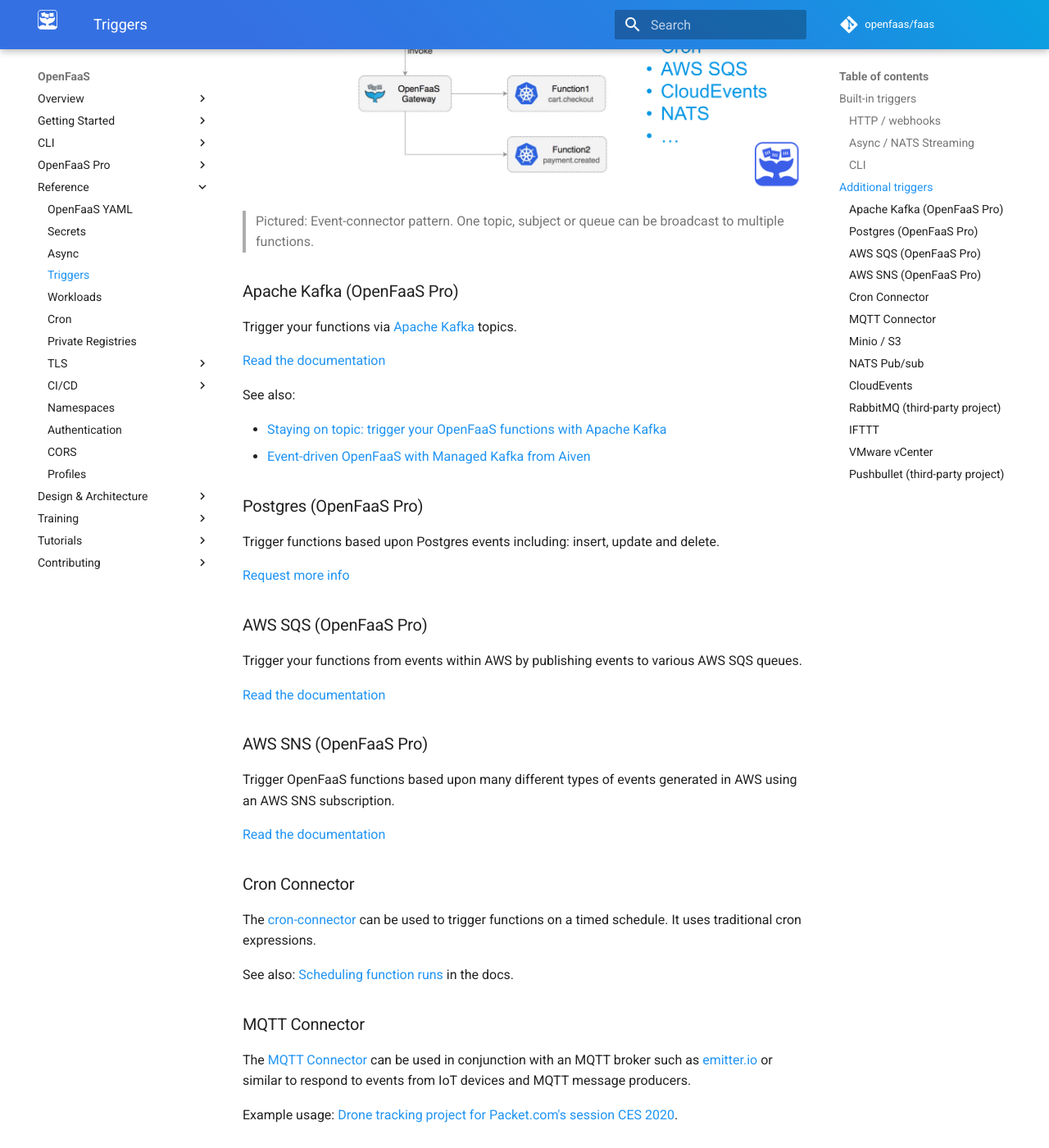
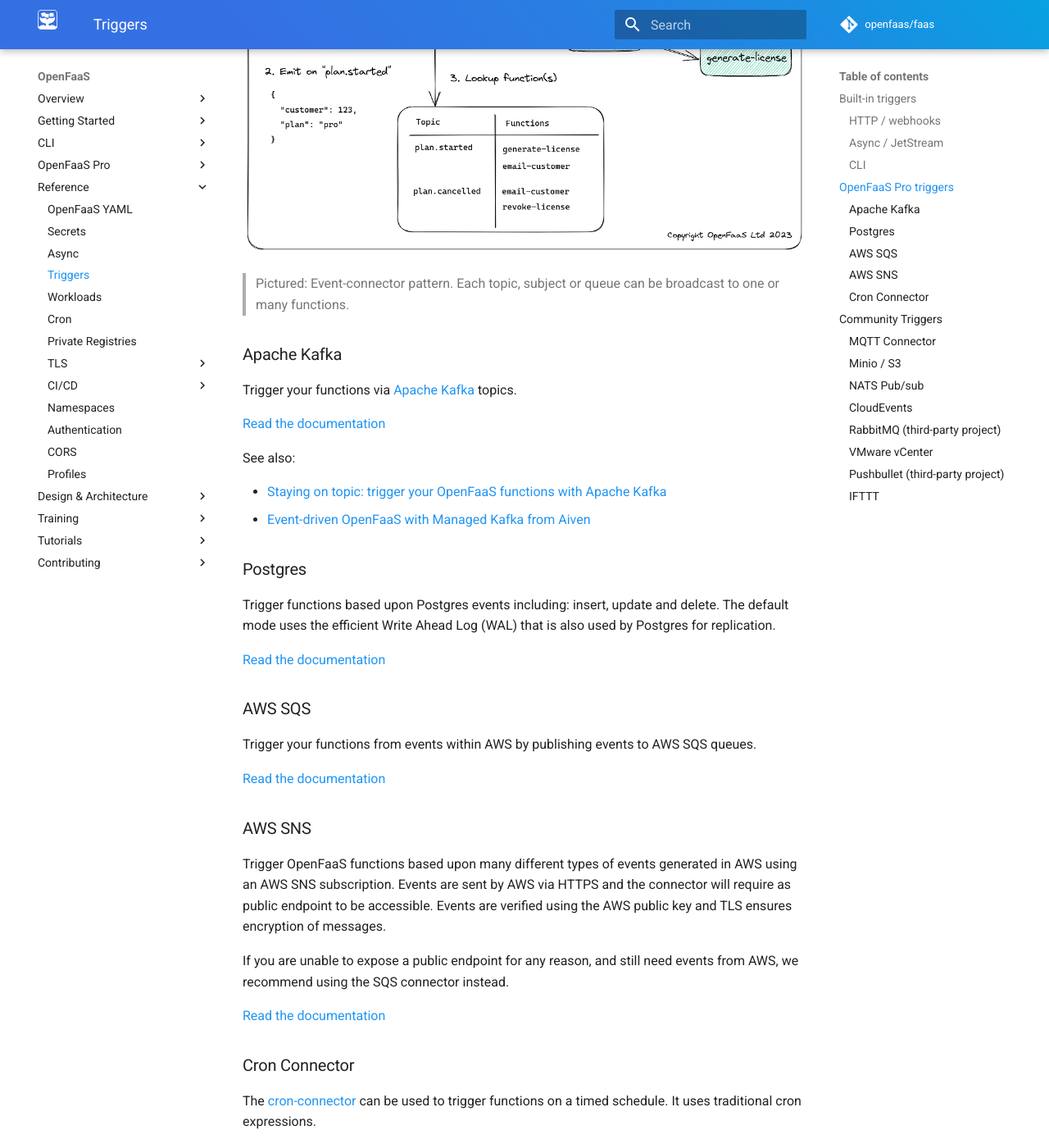
Before and after one commit to openfaas/docs, an MkDocs documentation site: the page built from docs/reference/triggers.md, in a window 1280 px wide and 1400 px high, scrolled down 1517 px. Shown: the whole window at 82% size. Built offline with MkDocs 1.6.1 and Material for MkDocs 9.7.7, drawn with Linux system fonts in a browser that asks for light colours; comment, search, counter and statistics services are not loaded; some of the changed text lies outside the part shown.

Commit message:
Updates notes on connector pattern and on cron
Signed-off-by: Alex Ellis (OpenFaaS Ltd) <alexellis2@gmail.com>

````diff
--- a/docs/reference/triggers.md
+++ b/docs/reference/triggers.md
@@ -18,7 +18,7 @@ The function URL follows the pattern of:
 https://<gateway URL>:<port>/function/<function name>
 ```
 
-### Async / NATS Streaming
+### Async / JetStream
 
 You can execute a function or microservice asynchronously by replacing `/function/` with `/async-function/` when accessing the endpoint via the OpenFaaS gateway.
 
@@ -44,15 +44,17 @@ echo "triggered" | faas-cli invoke figlet
 
 Find out more: [faas-cli on GitHub](https://github.com/openfaas/faas-cli)
 
-## Additional triggers
+## OpenFaaS Pro triggers
 
-The OpenFaaS event-pattern allows you to create a broker or separate microservice which maps functions to topics and invokes functions via the OpenFaaS Gateway meaning that the OpenFaaS code does not need to be modified per trigger/event-source.
+With the connector patterns, you can trigger functions from any event-source or messaging system, without having to add SDKs or subscription code to each of your functions.
 
-![Event-connector pattern](../images/connector-pattern.png)
+This means a function can be triggered by Apache Kafka, AWS SNS and Cron, without having any direct coupling to of these systems. As functions scale, there is no additional load generated on the underlying event sources.
 
-> Pictured: Event-connector pattern. One topic, subject or queue can be broadcast to multiple functions.
+[![Event-connector pattern](../images/connector-pattern.png)](../images/connector-pattern.png)
 
-### Apache Kafka (OpenFaaS Pro)
+> Pictured: Event-connector pattern. Each topic, subject or queue can be broadcast to one or many functions.
+
+### Apache Kafka
 
 Trigger your functions via [Apache Kafka](https://kafka.apache.org) topics.
 
@@ -63,29 +65,35 @@ See also:
 * [Staying on topic: trigger your OpenFaaS functions with Apache Kafka](https://www.openfaas.com/blog/kafka-connector/)
 * [Event-driven OpenFaaS with Managed Kafka from Aiven](https://www.openfaas.com/blog/openfaas-kafka-aiven/)
 
-### Postgres (OpenFaaS Pro)
+### Postgres
 
-Trigger functions based upon Postgres events including: insert, update and delete.
+Trigger functions based upon Postgres events including: insert, update and delete. The default mode uses the efficient Write Ahead Log (WAL) that is also used by Postgres for replication.
 
-[Request more info](https://openfaas.com/support/)
+[Read the documentation](/openfaas-pro/postgres-events)
 
-### AWS SQS (OpenFaaS Pro)
+### AWS SQS
 
-Trigger your functions from events within AWS by publishing events to various AWS SQS queues.
+Trigger your functions from events within AWS by publishing events to AWS SQS queues.
 
-[Read the documentation](https://docs.openfaas.com/openfaas-pro/sqs-events/)
+[Read the documentation](/openfaas-pro/sqs-events)
 
-### AWS SNS (OpenFaaS Pro)
+### AWS SNS
 
-Trigger OpenFaaS functions based upon many different types of events generated in AWS using an AWS SNS subscription.
+Trigger OpenFaaS functions based upon many different types of events generated in AWS using an AWS SNS subscription. Events are sent by AWS via HTTPS and the connector will require as public endpoint to be accessible. Events are verified using the AWS public key and TLS ensures encryption of messages.
 
-[Read the documentation](https://docs.openfaas.com/openfaas-pro/sns-events/)
+If you are unable to expose a public endpoint for any reason, and still need events from AWS, we recommend using the SQS connector instead.
+
+[Read the documentation](/openfaas-pro/sns-events)
 
 ### Cron Connector
 
 The [cron-connector](https://github.com/openfaas/cron-connector) can be used to trigger functions on a timed schedule. It uses traditional cron expressions.
 
+When using the Community Edition (CE) of the connector, functions can only be invoked by the cron connector, however OpenFaaS Pro customers can set up a function to be invoked by Cron and any other connectors that they need.
+
 See also: [Scheduling function runs](/reference/cron/) in the docs.
+
+## Community Triggers
 
 ### MQTT Connector
 
@@ -104,7 +112,7 @@ For S3 on AWS, see the AWS SQS Connector.
 
 ### NATS Pub/sub
 
-OpenFaaS has a built-in queue system with NATS Streaming, however you can also invoke functions using the pub/sub mechanism of [NATS](https://nats.io) Core.
+OpenFaaS Pro has a built-in queue and integration with NATS JetStream, however you can also invoke functions using the pub/sub mechanism of [NATS](https://nats.io) Core.
 
 View the [nats-connector](https://github.com/openfaas/nats-connector)
 
@@ -122,16 +130,6 @@ Invoke functions from RabbitMQ topics. This is a third party project.
 
 More information in the repository: [templum/rabbitmq-connector](https://github.com/Templum/rabbitmq-connector)
 
-### IFTTT
-
-You can trigger OpenFaaS functions using webhooks sent via the (if this, then that) service.
-
-An example may be triggering a function which forwards Tweets about your brand or project to a given Slack channel. For this combination use the "Twitter search" Applet and have it trigger the "Make a web request" Applet giving the public URL of your OpenFaaS gateway and the receiver function such as https://gw.my-company.com/function/slack-forwarder
-
-See an example of a function built to forward Tweets from IFTTTT to Slack using Golang: [filter-tweets](https://github.com/openfaas-incubator/social-functions/blob/master/filter-tweets/handler.go).
-
-Visit [ifttt.com](https://ifttt.com) to learn more.
-
 ### VMware vCenter
 
 The vcenter-connector by OpenFaaS is an event connector built to consume events from [VMware's vCenter product](https://en.wikipedia.org/wiki/VCenter).
@@ -147,3 +145,13 @@ Link: [openfaas-vcenter-connector](https://github.com/openfaas-incubator/openfaa
 Invoke functions from [Pushbullet](https://www.pushbullet.com) channels. This is a third party project.
 
 More information in the repository: [MrSimonEmms/openfaas-pushbullet-connector](https://github.com/MrSimonEmms/openfaas-pushbullet-connector)
+
+### IFTTT
+
+You can trigger OpenFaaS functions using webhooks sent via the (if this, then that) service.
+
+An example may be triggering a function which forwards Tweets about your brand or project to a given Slack channel. For this combination use the "Twitter search" Applet and have it trigger the "Make a web request" Applet giving the public URL of your OpenFaaS gateway and the receiver function such as https://gw.my-company.com/function/slack-forwarder
+
+See an example of a function built to forward Tweets from IFTTTT to Slack using Golang: [filter-tweets](https://github.com/openfaas-incubator/social-functions/blob/master/filter-tweets/handler.go).
+
+Visit [ifttt.com](https://ifttt.com) to learn more.
````
Also changed, not shown: docs/reference/cron.md (+44 -30 lines), docs/images/connector-pattern.png.
